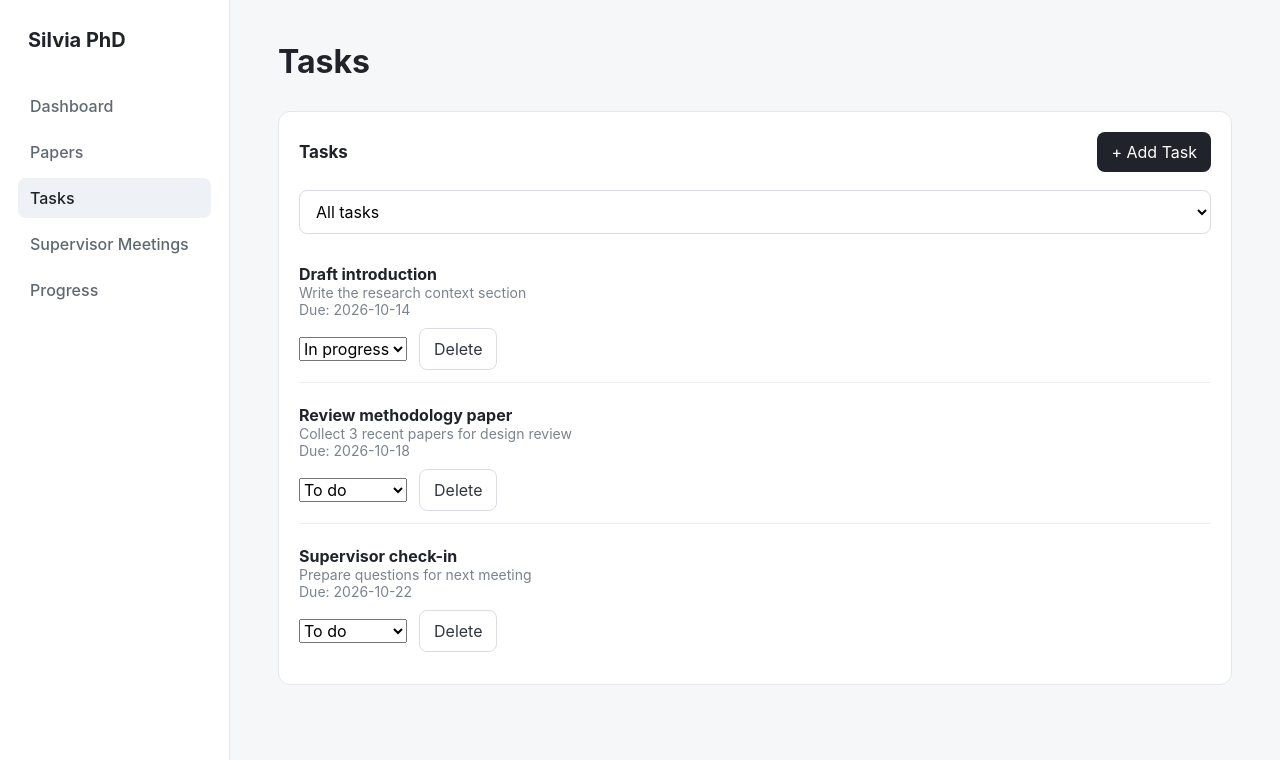
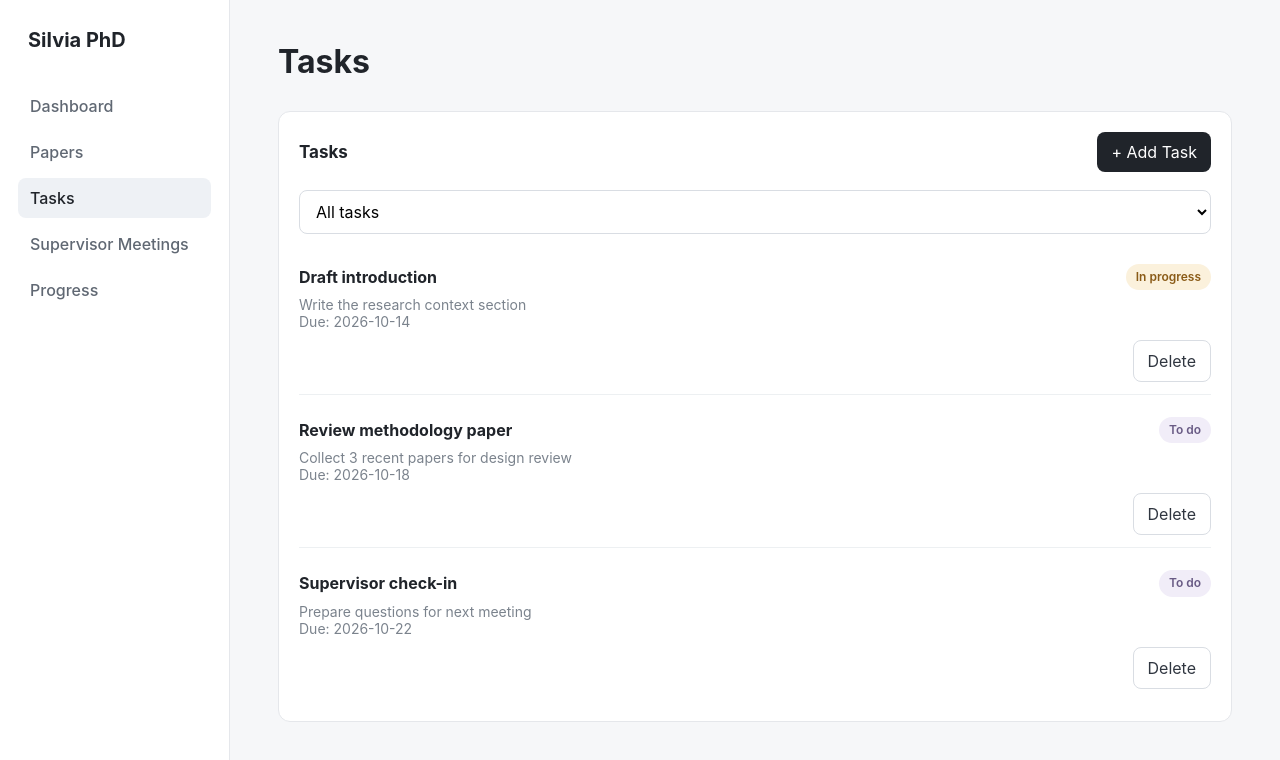
Before and after one commit to syl-27sept/PhD, a React (Vite) app: page / in a window 1280 px wide. Both pictures are taken after a click on the button "Tasks". Shown: the top 760 px of the page. Built offline with nearby package versions, Linux system fonts and the light colour scheme.

Commit message:
tasks pill

```diff
--- a/src/pages/TasksPage.jsx
+++ b/src/pages/TasksPage.jsx
@@ -1,3 +1,103 @@
+import { useEffect, useId, useRef, useState } from 'react';
+
+const taskStatuses = [
+  { value: 'todo', label: 'To do' },
+  { value: 'in_progress', label: 'In progress' },
+  { value: 'done', label: 'Done' }
+];
+
+function TaskStatusControl({ status, onChange }) {
+  const [isOpen, setIsOpen] = useState(false);
+  const controlRef = useRef(null);
+  const triggerRef = useRef(null);
+  const menuId = useId();
+  const selectedStatus = taskStatuses.find((option) => option.value === status) || taskStatuses[0];
+
+  useEffect(() => {
+    if (!isOpen) return undefined;
+
+    const closeOnOutsideClick = (event) => {
+      if (!controlRef.current?.contains(event.target)) setIsOpen(false);
+    };
+
+    document.addEventListener('pointerdown', closeOnOutsideClick);
+    return () => document.removeEventListener('pointerdown', closeOnOutsideClick);
+  }, [isOpen]);
+
+  useEffect(() => {
+    if (isOpen) controlRef.current?.querySelector('[role="menuitemradio"]')?.focus();
+  }, [isOpen]);
+
+  const handleMenuKeyDown = (event) => {
+    const options = [...controlRef.current.querySelectorAll('[role="menuitemradio"]')];
+    const currentIndex = options.indexOf(document.activeElement);
+    let nextIndex;
+
+    if (event.key === 'Escape') {
+      event.preventDefault();
+      setIsOpen(false);
+      triggerRef.current?.focus();
+      return;
+    }
+
+    if (event.key === 'ArrowDown') nextIndex = (currentIndex + 1) % options.length;
+    if (event.key === 'ArrowUp') nextIndex = (currentIndex - 1 + options.length) % options.length;
+    if (event.key === 'Home') nextIndex = 0;
+    if (event.key === 'End') nextIndex = options.length - 1;
+
+    if (nextIndex !== undefined) {
+      event.preventDefault();
+      options[nextIndex].focus();
+    }
+  };
+
+  const chooseStatus = (nextStatus) => {
+    onChange(nextStatus);
+    setIsOpen(false);
+    triggerRef.current?.focus();
+  };
+
+  return (
+    <div className="task-status-control" ref={controlRef}>
+      <button
+        ref={triggerRef}
+        type="button"
+        className={`task-status-pill status-${selectedStatus.value}`}
+        aria-label={`Change status, currently ${selectedStatus.label}`}
+        aria-haspopup="menu"
+        aria-expanded={isOpen}
+        aria-controls={menuId}
+        onClick={() => setIsOpen((current) => !current)}
+        onKeyDown={(event) => {
+          if (event.key === 'ArrowDown' || event.key === 'ArrowUp') {
+            event.preventDefault();
+            setIsOpen(true);
+          }
+        }}
+      >
+        {selectedStatus.label}
+      </button>
+      {isOpen && (
+        <div id={menuId} className="task-status-menu" role="menu" onKeyDown={handleMenuKeyDown}>
+          {taskStatuses.map((option) => (
+            <button
+              key={option.value}
+              type="button"
+              className={`task-status-option status-${option.value}`}
+              role="menuitemradio"
+              aria-checked={status === option.value}
+              onClick={() => chooseStatus(option.value)}
+            >
+              <span className="task-status-dot" aria-hidden="true" />
+              {option.label}
+            </button>
+          ))}
+        </div>
+      )}
+    </div>
+  );
+}
+
 function TasksPage({
   taskFilter,
   taskForm,
@@ -52,15 +152,16 @@ function TasksPage({
           {filteredTasks.length ? (
             filteredTasks.map((task) => (
               <div key={task.id} className="list-item">
-                <strong>{task.title}</strong>
+                <div className="task-row-heading">
+                  <strong>{task.title}</strong>
+                  <TaskStatusControl
+                    status={task.status}
+                    onChange={(status) => onUpdateTaskStatus(task.id, status)}
+                  />
+                </div>
                 {task.description ? <div className="muted">{task.description}</div> : null}
                 <div className="muted">{task.due_date ? `Due: ${task.due_date}` : 'No due date'}</div>
                 <div className="task-actions">
-                  <select value={task.status} onChange={(event) => onUpdateTaskStatus(task.id, event.target.value)}>
-                    <option value="todo">To do</option>
-                    <option value="in_progress">In progress</option>
-                    <option value="done">Done</option>
-                  </select>
                   <button type="button" className="button secondary" onClick={() => onDeleteTask(task.id)}>Delete</button>
                 </div>
               </div>
--- a/src/styles.css
+++ b/src/styles.css
@@ -218,6 +218,118 @@ h3 {
   border-bottom: 1px solid #edf0f2;
 }
 
+.task-row-heading {
+  display: flex;
+  justify-content: space-between;
+  align-items: flex-start;
+  gap: 16px;
+  margin-bottom: 6px;
+}
+
+.task-row-heading strong {
+  min-width: 0;
+  padding-top: 3px;
+}
+
+.task-status-control {
+  position: relative;
+  flex: 0 0 auto;
+}
+
+.task-status-pill {
+  border: 0;
+  border-radius: 999px;
+  padding: 5px 10px;
+  font-size: 12px;
+  font-weight: 600;
+  line-height: 1.35;
+  white-space: nowrap;
+  transition: background-color 120ms ease, box-shadow 120ms ease;
+}
+
+.task-status-pill:hover {
+  box-shadow: 0 1px 4px #20242a14;
+}
+
+.task-status-pill:focus-visible,
+.task-status-option:focus-visible {
+  outline: 2px solid #64748b;
+  outline-offset: 2px;
+}
+
+.status-todo {
+  color: #695b85;
+  background: #f1edf8;
+}
+
+.status-in_progress {
+  color: #8a5b17;
+  background: #fbf1dc;
+}
+
+.status-done {
+  color: #496b55;
+  background: #eaf2eb;
+}
+
+.task-status-menu {
+  position: absolute;
+  z-index: 5;
+  top: calc(100% + 7px);
+  right: 0;
+  display: grid;
+  gap: 3px;
+  width: 154px;
+  padding: 5px;
+  background: #fff;
+  border: 1px solid #e8eaed;
+  border-radius: 10px;
+  box-shadow: 0 8px 24px #20242a14;
+}
+
+.task-status-option {
+  display: flex;
+  align-items: center;
+  gap: 9px;
+  width: 100%;
+  padding: 8px 9px;
+  border: 0;
+  border-radius: 7px;
+  background: transparent;
+  color: #424852;
+  text-align: left;
+  font-size: 13px;
+}
+
+.task-status-option.status-todo {
+  color: #695b85;
+}
+
+.task-status-option.status-in_progress {
+  color: #8a5b17;
+}
+
+.task-status-option.status-done {
+  color: #496b55;
+}
+
+.task-status-option[aria-checked="true"] {
+  background: #f5f6f8;
+  font-weight: 600;
+}
+
+.task-status-option:hover {
+  background: #f5f6f8;
+}
+
+.task-status-dot {
+  width: 7px;
+  height: 7px;
+  flex: 0 0 7px;
+  border-radius: 50%;
+  background: currentColor;
+}
+
 .list-item:last-child {
   border-bottom: 0;
 }
@@ -259,13 +371,8 @@ th {
 
 .task-actions {
   display: flex;
-  gap: 12px;
+  justify-content: flex-end;
   margin-top: 10px;
-  align-items: center;
-}
-
-.task-actions select {
-  max-width: 140px;
 }
 
 .roadmap-year {
```
